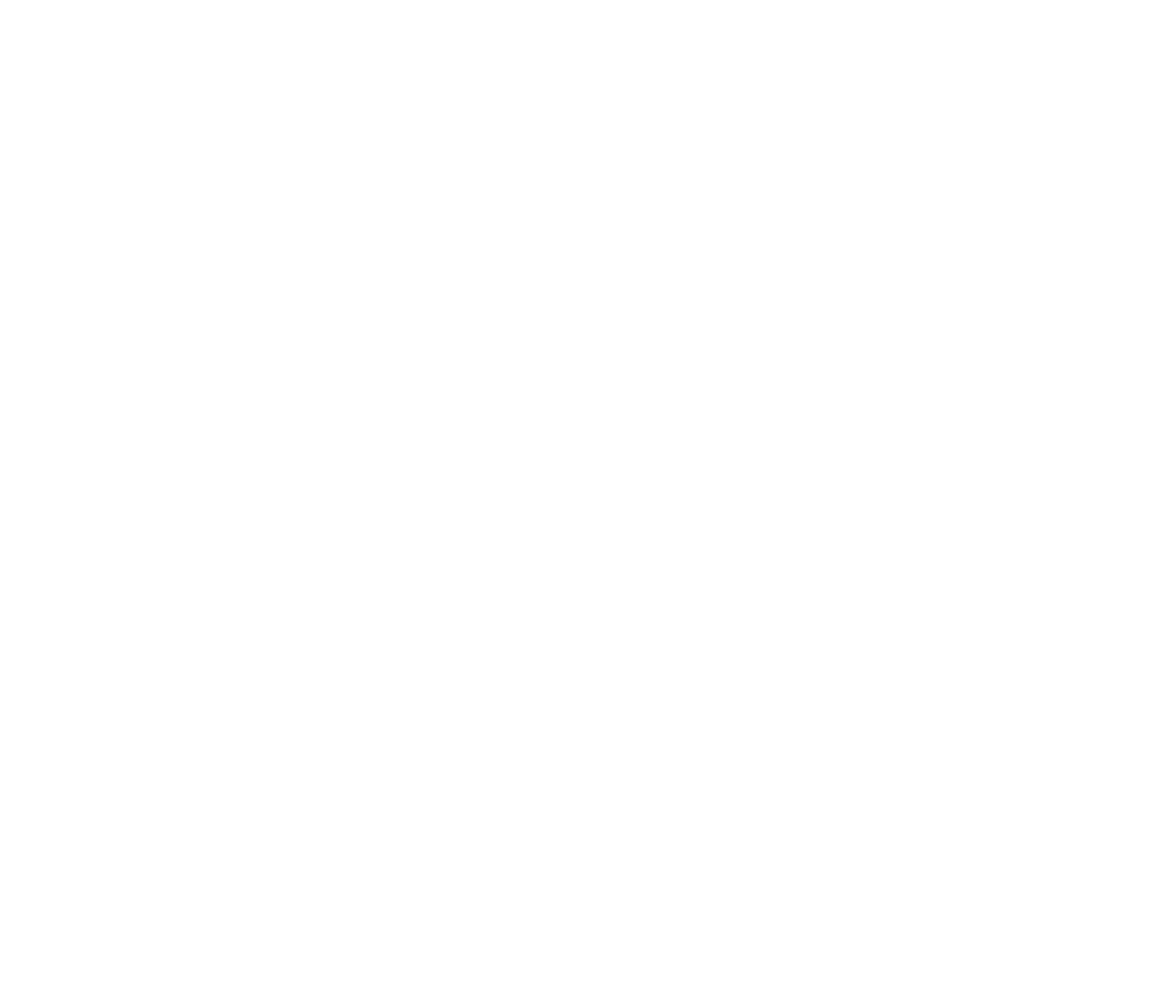
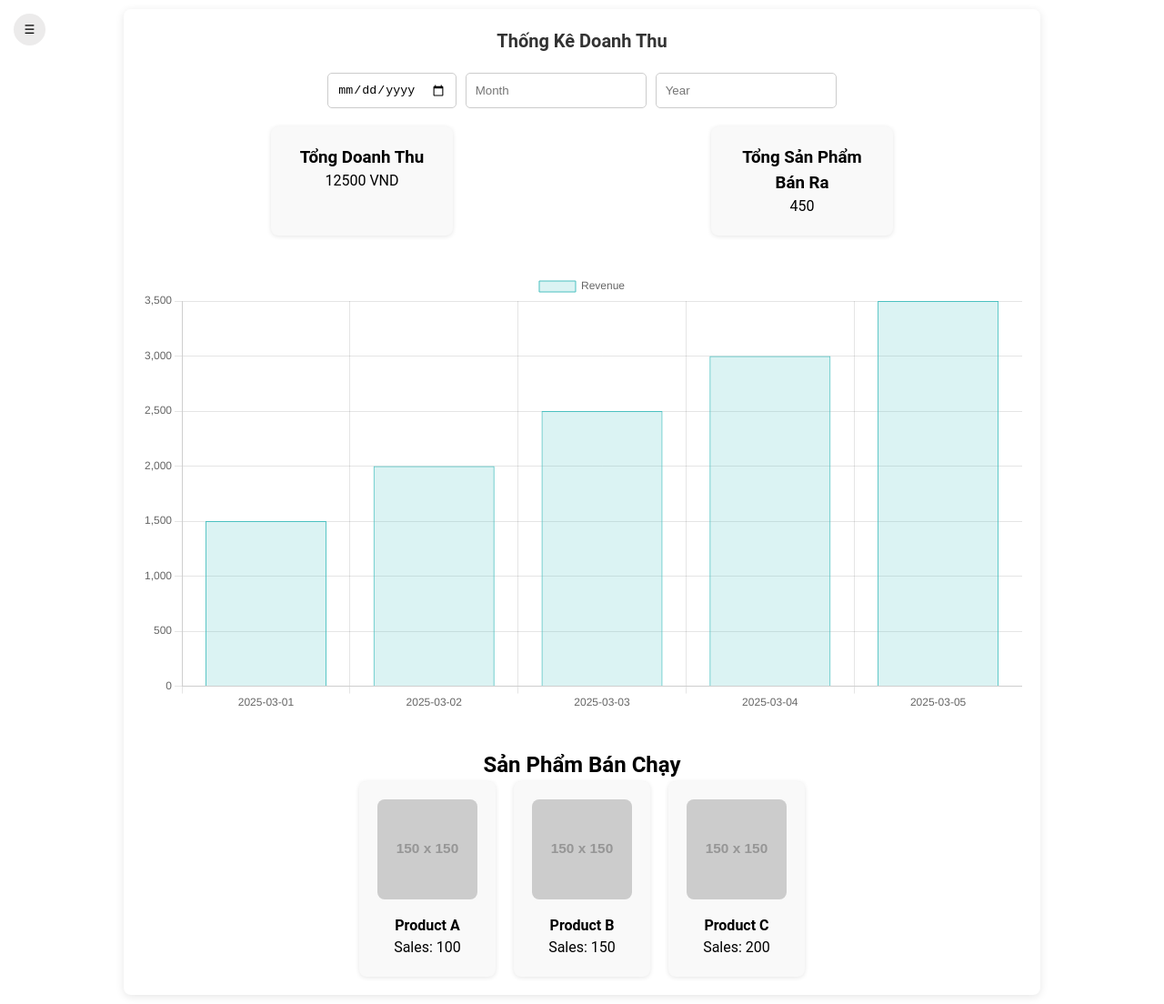
Before and after one commit to TranDucDaiPhat/ManageCoffeeShop, a React (Create React App) app in the folder manage-coffee-shop/: page /thong-ke-doanh-thu in a window 1280 px wide. Before the commit this address had no page. Shown: the whole page at 91% size. Before the commit the page ends 800 px from the top, so only its background shows below. Built offline with nearby package versions, Linux system fonts and the light colour scheme; data requests are answered from the project's data file.

Commit message:
Update RevenueStatistics Screen

```diff
--- /dev/null
+++ b/manage-coffee-shop/db.json
@@ -0,0 +1,14 @@
+{
+    "sales": [
+      { "date": "2025-03-01", "revenue": 1500 },
+      { "date": "2025-03-02", "revenue": 2000 },
+      { "date": "2025-03-03", "revenue": 2500 },
+      { "date": "2025-03-04", "revenue": 3000 },
+      { "date": "2025-03-05", "revenue": 3500 }
+    ],
+    "products": [
+      { "id": 1, "name": "Product A", "sales": 100, "image": "https://via.placeholder.com/150" },
+      { "id": 2, "name": "Product B", "sales": 150, "image": "https://via.placeholder.com/150" },
+      { "id": 3, "name": "Product C", "sales": 200, "image": "https://via.placeholder.com/150" }
+    ]
+  }
--- a/manage-coffee-shop/package.json
+++ b/manage-coffee-shop/package.json
@@ -8,8 +8,10 @@
     "@testing-library/react": "^16.2.0",
     "@testing-library/user-event": "^13.5.0",
     "axios": "^1.8.2",
+    "chart.js": "^4.4.8",
     "clsx": "^2.1.1",
     "react": "^19.0.0",
+    "react-chartjs-2": "^5.3.0",
     "react-dom": "^19.0.0",
     "react-router-dom": "^7.2.0",
     "react-scripts": "5.0.1",
--- a/manage-coffee-shop/src/App.js
+++ b/manage-coffee-shop/src/App.js
@@ -4,6 +4,7 @@
 import EmployeeList from "./pages/Employee/EmployeeList";
 import PersonalInfo from "./pages/Personal/PersonalInfo";
 import UpdateEmployeeForm from "./pages/Employee/UpdateEmployeeForm";
+import SalesStatistics from "./pages/Statistics/SalesStatistics";
 function App() {
   return (
     <Router>
@@ -18,6 +19,7 @@
           <Route path="/danh-sach-nhan-vien" element={<EmployeeList />} />
           <Route path="/tai-khoan" element={<PersonalInfo />} />
           <Route path="/cap-nhat-thong-tin" element={<UpdateEmployeeForm />} />
+          <Route path="/thong-ke-doanh-thu" element={<SalesStatistics />} />
         </Routes>
       </div>
     </Router>
--- a/manage-coffee-shop/src/components/SideBar/index.js
+++ b/manage-coffee-shop/src/components/SideBar/index.js
@@ -21,9 +21,16 @@
   {
     title: "Nhân Viên",
     submenu: [
-      { title: "Lịch làm việc", path: "/lich-lam-viec" },
-      { title: "Danh sách nhân viên", path: "/danh-sach-nhan-vien" },
-      { title: "Thêm nhân viên", path: "/them-nhan-vien" },
+      { title: "Lịch Làm Việc", path: "/lich-lam-viec" },
+      { title: "Danh Sách Nhân Viên", path: "/danh-sach-nhan-vien" },
+      { title: "Thêm Nhân Viên", path: "/them-nhan-vien" },
+    ],
+  },
+  {
+    title: "Thống Kê",
+    submenu: [
+      { title: "Thống Kê Doanh Thu", path: "/thong-ke-doanh-thu" },
+      { title: "Thống Kê Sản Phẩm", path: "/thong-ke-san-pham" },
     ],
   },
   {
@@ -44,7 +51,6 @@
       [index]: !prev[index], // Đảo trạng thái submenu
     }));
   };
-
 
   return (
     <div className={styles.sidebar}>
--- a/manage-coffee-shop/src/pages/Employee/EmployeeList.js
+++ b/manage-coffee-shop/src/pages/Employee/EmployeeList.js
@@ -2,11 +2,13 @@
 import axios from "axios";
 import styles from "./EmployeeList.module.css";
 import { Sidebar } from "../../components";
+import { useNavigate } from "react-router-dom";
 
 const EmployeeList = () => {
   const [openSidebar, setOpenSidebar] = useState(false);
   const [employees, setEmployees] = useState([]);
   const [searchTerm, setSearchTerm] = useState("");
+  const navigate = useNavigate();
 
   useEffect(() => {
     axios
@@ -18,7 +20,9 @@
         console.error("There was an error fetching the employees!", error);
       });
   }, []);
-
+  const handleSubmit = () => {
+    navigate("/them-nhan-vien");
+  };
   const filteredEmployees = employees.filter((emp) =>
     emp.name.toLowerCase().includes(searchTerm.toLowerCase())
   );
@@ -59,7 +63,9 @@
             value={searchTerm}
             onChange={(e) => setSearchTerm(e.target.value)}
           />
-          <button className={styles.addButton}>Thêm Nhân Viên</button>
+          <button className={styles.addButton} onClick={handleSubmit}>
+            Thêm Nhân Viên
+          </button>
         </div>
 
         <table className={styles.employeeTable}>
--- a/manage-coffee-shop/src/pages/Employee/UpdateEmployeeForm.js
+++ b/manage-coffee-shop/src/pages/Employee/UpdateEmployeeForm.js
@@ -51,7 +51,7 @@
     axios
       .put("http://localhost:5000/user", user)
       .then(() => {
-        navigate("/thong-tin-ca-nhan");
+        navigate("/tai-khoan");
       })
       .catch((error) => {
         console.error("There was an error updating the user!", error);
@@ -59,7 +59,7 @@
   };
 
   const handleCancel = () => {
-    navigate("/thong-tin-ca-nhan");
+    navigate("/tai-khoan");
   };
 
   return (
--- /dev/null
+++ b/manage-coffee-shop/src/pages/Statistics/SalesStatistics.js
@@ -0,0 +1,138 @@
+import React, { useState, useEffect } from "react";
+import axios from "axios";
+import { Bar } from "react-chartjs-2";
+import { Chart, registerables } from "chart.js";
+import styles from "./SalesStatistics.module.css";
+import { Sidebar } from "../../components";
+
+Chart.register(...registerables);
+
+const SalesStatistics = () => {
+  const [openSidebar, setOpenSidebar] = useState(false);
+  const [salesData, setSalesData] = useState([]);
+  const [products, setProducts] = useState([]);
+  const [filter, setFilter] = useState({ date: "", month: "", year: "" });
+
+  useEffect(() => {
+    axios
+      .get("http://localhost:5000/sales")
+      .then((response) => setSalesData(response.data))
+      .catch((error) => console.error("Error fetching sales data:", error));
+
+    axios
+      .get("http://localhost:5000/products")
+      .then((response) => setProducts(response.data))
+      .catch((error) => console.error("Error fetching products data:", error));
+  }, []);
+
+  const handleFilterChange = (e) => {
+    const { name, value } = e.target;
+    setFilter({ ...filter, [name]: value });
+  };
+
+  const filteredSalesData = salesData.filter((sale) => {
+    const saleDate = new Date(sale.date);
+    return (
+      (!filter.date || saleDate.toISOString().split("T")[0] === filter.date) &&
+      (!filter.month ||
+        (saleDate.getMonth() + 1).toString() === filter.month) &&
+      (!filter.year || saleDate.getFullYear().toString() === filter.year)
+    );
+  });
+
+  const totalRevenue = filteredSalesData.reduce(
+    (total, sale) => total + sale.revenue,
+    0
+  );
+
+  const totalProductsSold = products.reduce(
+    (total, product) => total + product.sales,
+    0
+  );
+
+  const revenueData = {
+    labels: filteredSalesData.map((sale) => sale.date),
+    datasets: [
+      {
+        label: "Revenue",
+        data: filteredSalesData.map((sale) => sale.revenue),
+        backgroundColor: "rgba(75, 192, 192, 0.2)",
+        borderColor: "rgba(75, 192, 192, 1)",
+        borderWidth: 1,
+      },
+    ],
+  };
+
+  return (
+    <div className={styles.container}>
+      <button
+        className={styles.toggleButton}
+        onClick={() => setOpenSidebar(!openSidebar)}
+      >
+        ☰
+      </button>
+      {openSidebar ? (
+        <Sidebar openSidebar onOpenSidebar={setOpenSidebar} />
+      ) : null}
+      <h1 className={styles.header}>Thống Kê Doanh Thu</h1>
+      <div className={styles.filters}>
+        <input
+          type="date"
+          name="date"
+          value={filter.date}
+          onChange={handleFilterChange}
+          className={styles.inputField}
+        />
+        <input
+          type="number"
+          name="month"
+          placeholder="Month"
+          value={filter.month}
+          onChange={handleFilterChange}
+          className={styles.inputField}
+        />
+        <input
+          type="number"
+          name="year"
+          placeholder="Year"
+          value={filter.year}
+          onChange={handleFilterChange}
+          className={styles.inputField}
+        />
+      </div>
+      <div className={styles.statistics}>
+        <div className={styles.statBox}>
+          <h3>Tổng Doanh Thu</h3>
+          <p>{totalRevenue} VND</p>
+        </div>
+        <div className={styles.statBox}>
+          <h3>Tổng Sản Phẩm Bán Ra</h3>
+          <p>{totalProductsSold}</p>
+        </div>
+      </div>
+      <div className={styles.charts}>
+        <Bar data={revenueData} />
+      </div>
+      <div className={styles.products}>
+        <h2>Sản Phẩm Bán Chạy</h2>
+        <div className={styles.productList}>
+          {products.map((product) => (
+            <div key={product.id} className={styles.productCard}>
+              <img
+                src={product.image}
+                alt={product.name}
+                className={styles.productImage}
+              />
+              <p>
+                <strong>{product.name}</strong>
+              </p>
+              <p>Sales: {product.sales}</p>
+            </div>
+          ))}
+        </div>
+      </div>
+    </div>
+  );
+};
+
+export default SalesStatistics;
--- /dev/null
+++ b/manage-coffee-shop/src/pages/Statistics/SalesStatistics.module.css
@@ -0,0 +1,93 @@
+.container {
+    width: 80%;
+    margin: 0 auto;
+    padding: 20px;
+    background-color: white;
+    border-radius: 8px;
+    box-shadow: 0 2px 10px rgba(0, 0, 0, 0.1);
+  }
+
+  .header {
+    text-align: center;
+    font-size: 2rem;
+    font-weight: bold;
+    color: #333;
+    margin-bottom: 20px;
+  }
+
+  .toggleButton {
+    width: 35px;
+    height: 35px;
+    position: absolute;
+    left: 15px;
+    top: 15px;
+    border-radius: 55px;
+    background-color: #ecebeb;
+    cursor: pointer;
+    border: none;
+  }
+
+  .toggleButton:hover {
+    background-color: rgb(130, 128, 128);
+  }
+
+  .filters {
+    display: flex;
+    justify-content: center;
+    gap: 10px;
+    margin-bottom: 20px;
+  }
+
+  .inputField {
+    padding: 10px;
+    border: 1px solid #ccc;
+    border-radius: 5px;
+  }
+
+  .statistics {
+    display: flex;
+    justify-content: space-around;
+    margin-bottom: 40px;
+  }
+
+  .statBox {
+    background-color: #f9f9f9;
+    padding: 20px;
+    border-radius: 8px;
+    box-shadow: 0 1px 5px rgba(0, 0, 0, 0.1);
+    text-align: center;
+    width: 200px;
+  }
+
+  .charts {
+    display: flex;
+    justify-content: space-around;
+    margin-bottom: 40px;
+  }
+
+  .products {
+    text-align: center;
+  }
+
+  .productList {
+    display: flex;
+    justify-content: center;
+    gap: 20px;
+    flex-wrap: wrap;
+  }
+
+  .productCard {
+    background-color: #f9f9f9;
+    padding: 20px;
+    border-radius: 8px;
+    box-shadow: 0 1px 5px rgba(0, 0, 0, 0.1);
+    text-align: center;
+    width: 150px;
+  }
+
+  .productImage {
+    width: 100%;
+    height: auto;
+    border-radius: 8px;
+    margin-bottom: 10px;
+  }
```
Also changed, not shown: 1 other file (tests, documents, lock files or other folders).
